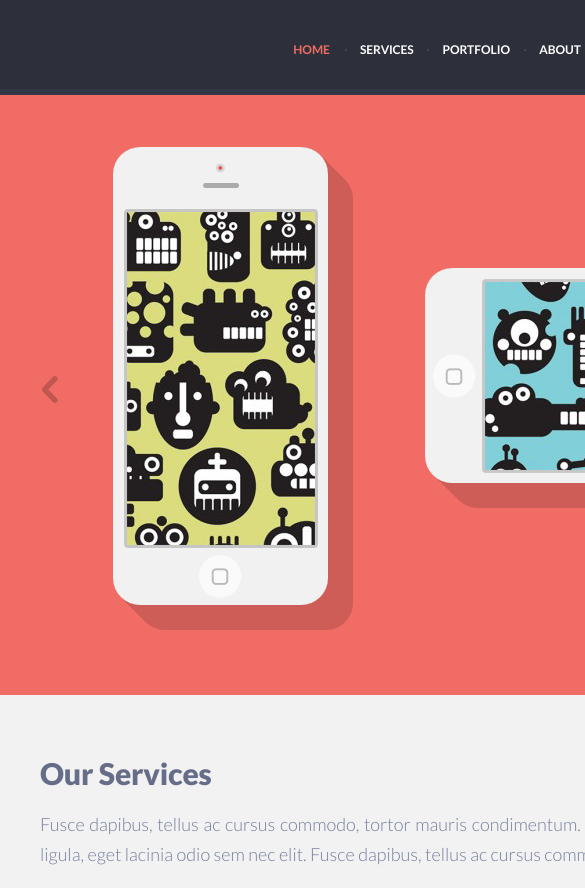
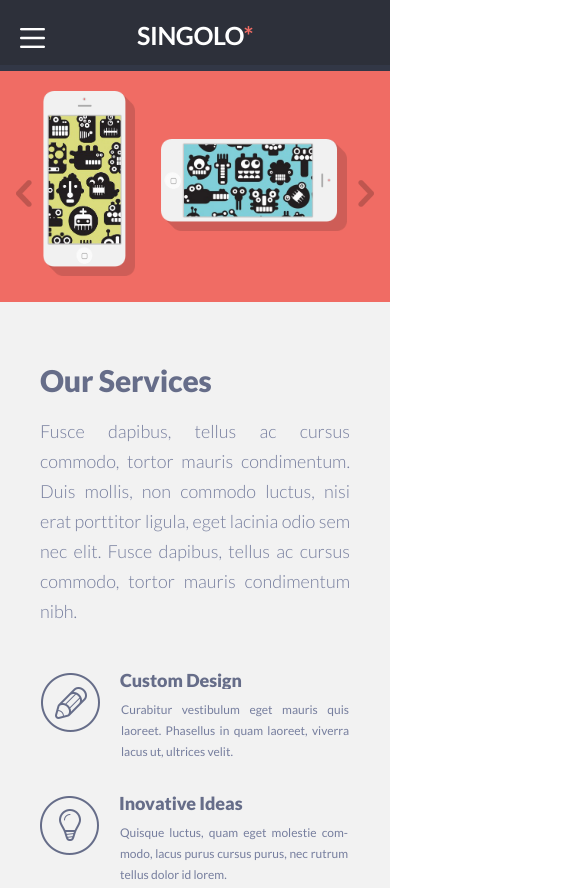
Before and after one commit to 2reek/singolo, a plain HTML site: page index.html in a window 390 px wide. Shown: the top 888 px of the page, 585 px wide, since content can reach past the window. Drawn offline with Linux system fonts and the light colour scheme.

Commit message:
feat: add responcive to header, slider, services

```diff
--- a/index.html
+++ b/index.html
@@ -9,6 +9,13 @@
 	<body>
 		<header class="header">
 			<div class="wrapper">
+				<div class="mobile-version">
+					<div class="mobile-version_icon">
+						<img src="assets/images/Burger-menu-icon.png" alt="menu" />
+					</div>
+					<div class="mobile-version_menu"></div>
+				</div>
+
 				<h1 class="header__logo">
 					SINGOLO<span class="header__logo_painted">*</span>
 				</h1>
@@ -204,7 +211,7 @@
 				</div>
 			</div>
 		</section>
-		<section class="main-portfolio" id="portfolio">
+		<!-- <section class="main-portfolio" id="portfolio">
 			<div class="wrapper">
 				<h2 class="portfolio__title">Portfolio</h2>
 
@@ -309,9 +316,9 @@
 					</li>
 				</ul>
 			</div>
-		</section>
+		</section> -->
 
-		<section class="main-about-us" id="about">
+		<!-- <section class="main-about-us" id="about">
 			<div class="wrapper">
 				<h2 class="about-us__title">About Us</h2>
 
@@ -522,7 +529,7 @@
 					<button>ok</button>
 				</div>
 			</div>
-		</div>
+		</div> -->
 
 		<script type="module" src="script.js"></script>
 	</body>
--- a/style.css
+++ b/style.css
@@ -42,15 +42,18 @@ html {
 
 body {
 	font-family: "Lato", "Arial", sans-serif;
-	margin: 0;
+
+	margin: 0 auto;
 }
 
 /* HEADER */
 
 .header {
 	position: fixed;
-	height: 89px;
-	width: 1020px;
+	max-height: 89px;
+	max-width: 1020px;
+
+	width: 100%;
 	left: 50%;
 	top: 0;
 	transform: translateX(-50%);
@@ -72,15 +75,21 @@ body {
 	letter-spacing: -0.475px;
 	color: #ffffff;
 	text-transform: uppercase;
+	transition: margin 0.5s;
 }
 
 .header__logo_painted {
 	color: #f06c64;
 }
 
+.nav {
+	display: flex;
+}
+
 .nav__list {
 	display: flex;
-	margin-top: 45px;
+	align-self: center;
+	margin-top: 24px;
 	margin-right: 40px;
 	list-style-type: none;
 }
@@ -139,16 +148,69 @@ body {
 	color: #f06c64;
 }
 
+.header .mobile-version {
+	display: none;
+}
+
+.header .mobile-version_icon {
+	position: fixed;
+	top: 28px;
+	left: 20px;
+	width: 25px;
+	height: 20px;
+	cursor: pointer;
+	display: none;
+}
+
+.header .mobile-version_menu {
+	display: none;
+}
+
+@media screen and (max-width: 767px) {
+	.header {
+		min-width: 210px;
+	}
+	.header .wrapper {
+		justify-content: center;
+	}
+
+	.header__logo {
+		margin: 25px 0 20px 0;
+	}
+
+	.header .nav {
+		display: none;
+	}
+
+	.header .mobile-version {
+		display: block;
+	}
+
+	.header .mobile-version_icon {
+		display: flex;
+		justify-content: start;
+	}
+}
+
+@media (hover: hover) {
+	.navbar__item a:hover {
+		color: #f06c64;
+	}
+}
+
 /* SLIDER */
 
 .main-slider {
-	display: flex;
-	align-items: center;
-	height: 600px;
-	width: 1020px;
+	/* display: flex;
+	align-items: center; */
+
+	max-height: 600px;
+	/* height: 100%; */
+	max-width: 1020px;
 	margin: 0 auto;
 	padding-top: 95px;
 	scroll-margin-top: 95px;
+	background-color: #f06c64;
 }
 
 .main-slider .wrapper {
@@ -172,7 +234,7 @@ body {
 .item {
 	display: none;
 	position: relative;
-	height: 100%;
+	/* height: 100%; */
 	animation: 0.5s ease-in-out;
 	margin: 0 auto;
 	background-color: #f06c64;
@@ -190,9 +252,10 @@ body {
 }
 
 .description {
-	height: 100%;
+	/* height: 100%; */
 	display: flex;
 	align-items: center;
+	justify-content: space-between;
 }
 
 .item.slide2 {
@@ -203,11 +266,32 @@ body {
 	position: absolute;
 	top: 0;
 	bottom: 0;
-	width: 5%;
+	width: 16px;
+	height: 27px;
+	margin-top: 28%;
+	border: none;
 	cursor: pointer;
+	opacity: 0.2;
 }
+/* .slider__arrow:hover {
+	color: rgb(146, 146, 146);
+} */
+
+.slider__arrow_left {
+	margin-left: 4%;
+}
+.slider__arrow_right {
+	margin-right: 4%;
+}
+
 .slider__arrow:hover {
-	color: rgb(146, 146, 146);
+	opacity: 0.4;
+}
+
+.slider__arrow_right:active,
+.slider__arrow_left:active {
+	opacity: 0.1;
+	transition: opacity 0.1s;
 }
 
 .slider__arrow_left {
@@ -240,7 +324,7 @@ body {
 
 @keyframes left {
 	from {
-		left: 0;
+		height: 0;
 	}
 	to {
 		left: -100%;
@@ -256,32 +340,6 @@ body {
 	}
 }
 
-.slider__arrow_left {
-	margin-left: 42px;
-}
-.slider__arrow_right {
-	margin-right: 39px;
-}
-
-.slider__arrow {
-	width: 16px;
-	height: 27px;
-	margin-top: 281px;
-	border: none;
-	cursor: pointer;
-	opacity: 0.2;
-}
-.slider__arrow:hover {
-	opacity: 0.4;
-}
-
-.slider__arrow_right:active {
-	margin-right: 35px;
-}
-.slider__arrow_left:active {
-	margin-left: 38px;
-}
-
 .slider__button-home:hover {
 	width: 44px;
 }
@@ -289,28 +347,54 @@ body {
 	width: 42px;
 }
 
+.corousel .iphone:nth-child(1) {
+	margin-top: 5%;
+	margin-left: 11%;
+	margin-right: 2%;
+	margin-bottom: 6%;
+	max-width: 100%;
+	max-height: 100%;
+}
+
 .slider__image_vertical {
-	margin-bottom: 14px;
-	margin-left: 112px;
-	padding-top: 4px;
+	/* margin-top: 0%;
+	margin-left: 0%;
+	margin-right: 0%;
+	margin-bottom: 0%; */
+	max-width: 100%;
+	max-height: 100%;
 }
 
 .slider__image_vertical.slider__button-home {
 	position: absolute;
-	top: 456px;
-	left: 87px;
+	top: 76.7%;
+	left: 19.7%;
+	width: 4%;
 	cursor: pointer;
 }
 
+.corousel .iphone:nth-child(2) {
+	/* margin-top: 0%; */
+	margin-left: 4.7%;
+	margin-right: 11%;
+	/* margin-bottom: 0%; */
+	max-width: 100%;
+	max-height: 100%;
+}
+
 .slider__image_horizontal {
-	margin-bottom: 12px;
-	margin-left: 72px;
+	/* margin-left: 0%;
+	margin-bottom: 0%;
+	margin-right: 0%; */
+	max-width: 100%;
+	max-height: 100%;
 }
 
 .slider__image_horizontal.slider__button-home {
 	position: absolute;
-	top: 260px;
-	left: 361px;
+	top: 44.1%;
+	left: 42.5%;
+	width: 4%;
 	cursor: pointer;
 }
 
@@ -373,10 +457,17 @@ body {
 	transition: 0.55s;
 }
 
+@media screen and (max-width: 767px) {
+	.main-slider {
+		padding-top: 71px;
+		transition: padding 1s;
+	}
+}
+
 /* SERVICES */
 
 .main-services {
-	width: 1020px;
+	max-width: 1020px;
 	margin: 0 auto;
 	background-color: #f2f2f2;
 	border-bottom: 5px solid #ffffff;
@@ -416,7 +507,7 @@ body {
 
 .service {
 	display: flex;
-	max-width: 300px;
+	width: calc(100% / 3 - 13px);
 	margin-bottom: 33px;
 }
 
@@ -449,6 +540,7 @@ body {
 	font-weight: 400;
 	line-height: 21px;
 	color: #767e9e;
+	overflow: hidden;
 }
 
 .service:nth-child(2),
@@ -464,6 +556,18 @@ body {
 .service:nth-child(3) .service__name,
 .service:nth-child(6) .service__name {
 	margin-left: 3px;
+}
+
+@media screen and (max-width: 1019px) {
+	.service {
+		width: 46%;
+	}
+}
+
+@media screen and (max-width: 767px) {
+	.service {
+		width: 100%;
+	}
 }
 
 /* PORTFOLIO */
```
Also changed, not shown: assets/images/Burger-menu-icon.png (added).
